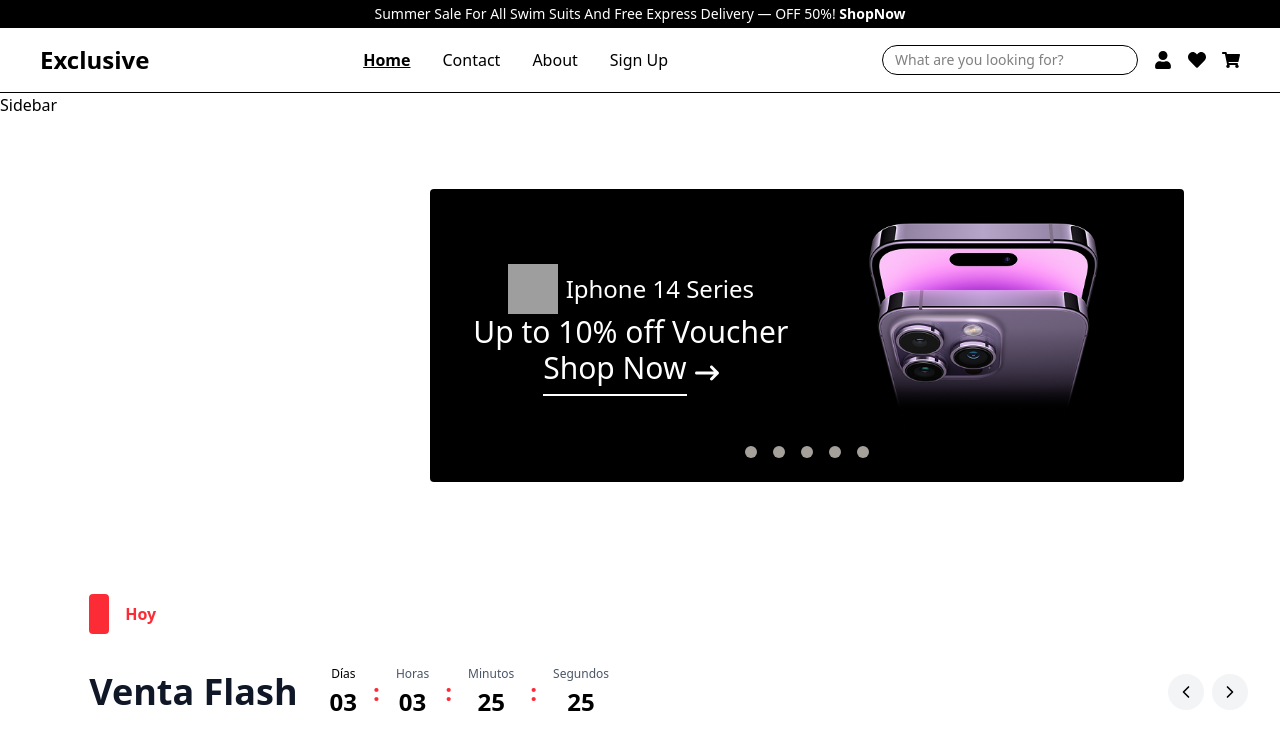
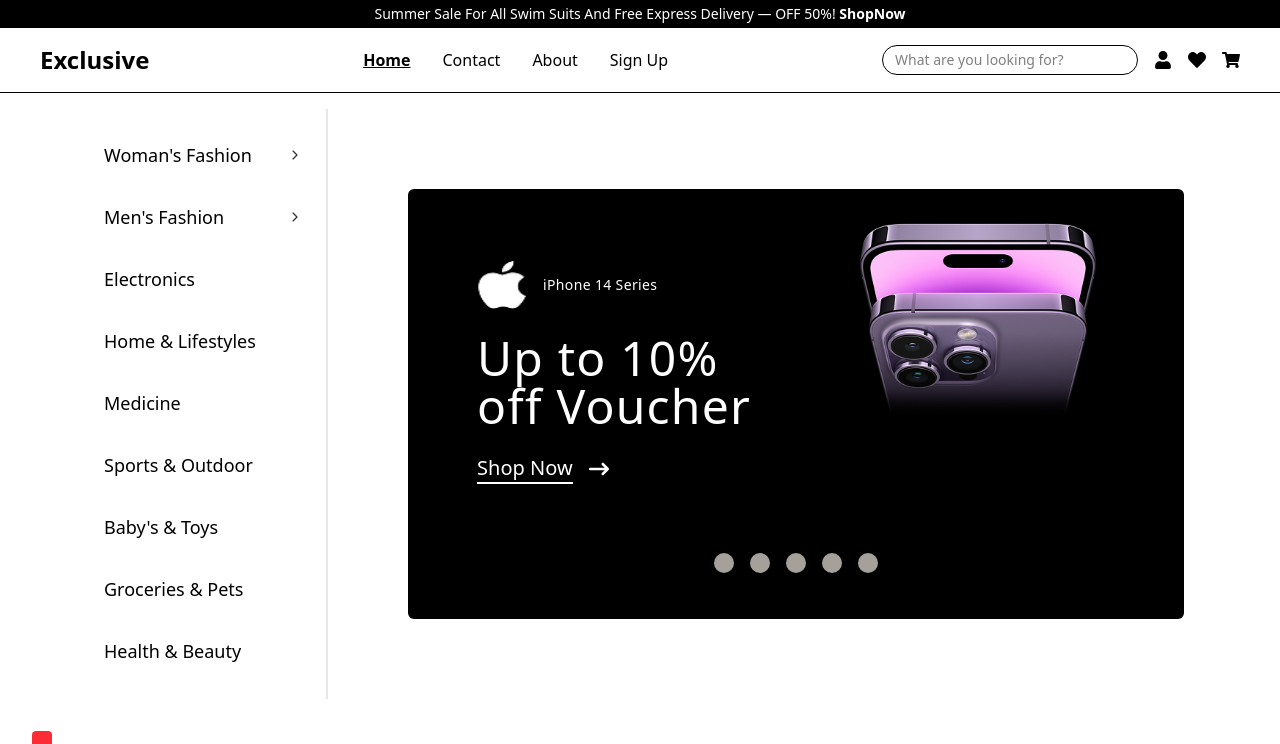
Before and after one commit to BrayanGutierrez96/proyecto-final-gen39, a React (Vite) app: page / in a window 1280 px wide. Shown: the top 744 px of the page. Built offline with nearby package versions, Linux system fonts and the light colour scheme; grey boxes are pictures that could not be loaded.

Commit message:
Desarrollo: Se agrega el SideBar. BG

```diff
--- a/src/App.jsx
+++ b/src/App.jsx
@@ -1,6 +1,6 @@
 import { Routes, Route } from 'react-router-dom'
 import Navbar from './components/navbar/Navbar.jsx'
-import Sidebar from './components/Sidebar.jsx'
+import Sidebar from './components/sidebar/SideBar.jsx'
 
 import Home from './pages/Home'
 import Contact from './pages/Contact.jsx'
@@ -12,7 +12,6 @@
     <div>
       <Navbar />
       <div className="flex">
-        <Sidebar />
         <main className="flex-1 p-4">
           <Routes>
             <Route path="/" element={<Home />} />
--- a/src/components/Sidebar.jsx
+++ /dev/null
@@ -1,9 +0,0 @@
-import React from 'react'
-
-const Sidebar = () => {
-  return (
-    <div>Sidebar</div>
-  )
-}
-
-export default Sidebar
--- a/src/components/banner/Banner.jsx
+++ b/src/components/banner/Banner.jsx
@@ -1,6 +1,7 @@
 import { useState } from "react";
 import { FaArrowRightLong } from "react-icons/fa6";
 import "./banner.css";
+import { Link } from "react-router-dom";
 function Banner() {
   const [botones, setBotones] = useState(null);
 
@@ -8,41 +9,41 @@
     setBotones(indice);
   };
   return (
-    <div className="grid grid-cols-2 bg-black p-6 ml-[30%] mr-20 my-20 rounded-sm">
-      <div className="flex justify-center flex-col items-center text-white">
-        <h4 className="flex items-center text-2xl gap-2">
-          <img src="./iconos2/manzana-apple.png" alt="" />
-          Iphone 14 Series
-        </h4>
-        <p className="text-3xl">Up to 10% off Voucher</p>
-        <div className="flex gap-2 items-center justify-between">
-          <p className="border-b-2 pb-2 text-3xl flex items-center gap-2 justify-center">
-            Shop Now
-          </p>
-          <span className="font-thin text-2xl">
+    <div className="bg-black text-white col-span-3 m-20 grid grid-cols-2 p-6 rounded-md ">
+    <div className="flex justify-evenly items-center flex-col">
+      <div className="p-6 flex flex-col gap-6">
+        <div
+          className="flex items-center gap-4 text-sm sm:text-md tracking-wide
+"
+        >
+          <img src="./iconos2/icono-apple.png" alt=""  />
+          <h4>iPhone 14 Series</h4>
+        </div>
+        <h6 className=" text-2xl sm:text-5xl tracking-wide">
+          Up to 10% <br></br> off Voucher
+        </h6>
+        <div className="flex gap-4 items-center text-xl ">
+          <Link className=" border-b-2 border-white">Shop Now</Link>
+          <span className="hover:cursor-pointer">
             <FaArrowRightLong />
           </span>
         </div>
       </div>
-      <div className="w-full bg-white flex justify-center">
-        <img
-          className="imagen-iphone14"
-          src="/iconos2/iphone14.png"
-          alt="iphone14"
-        />
     </div>
-      <div className="col-span-2 flex justify-center gap-4">
-        {[0, 1, 2, 3, 4].map((boton, indice) => {
+    <div className="">
+      <img  src="./iconos2/iphone14.png" alt="" className="imagen-iphone14" />
+    </div>
+    <div className="flex justify-center gap-4 col-span-2 items-center">
+      {[0, 1, 2, 3, 4].map((boton, index) => {
         return (
           <div
-            key={indice}
+            key={index}
             onClick={() => {
-                cambiarColorBotones(indice);
+              cambiarColorBotones(index);
             }}
-              data-testid={`boton-${indice}`}
             className={`${
-                botones === indice ? "bg-red-400" : "bg-stone-400"
-              } w-3 h-3  rounded-full hover:cursor-pointer hover:scale-[1.1]`}
+              botones === index ? "bg-red-400" : "bg-stone-400"
+            } w-5 h-5 rounded-full hover:cursor-pointer hover:scale-[1.1]`}
           ></div>
         );
       })}
--- /dev/null
+++ b/src/components/sidebar/SideBar.jsx
@@ -0,0 +1,74 @@
+import React, { useState } from "react";
+import { IoIosArrowForward } from "react-icons/io";
+import { Link } from "react-router-dom";
+
+function SideBar() {
+  const [seleccionado, setSeleccionado] = useState(false);
+  const categorias = [
+    "Electronics",
+    "Home & Lifestyles",
+    "Medicine",
+    "Sports & Outdoor",
+    "Baby's & Toys",
+    "Groceries & Pets",
+    "Health & Beauty",
+  ];
+
+  const toggleSeleccionado = (categoria) => {
+    setSeleccionado((prev) => (prev === categoria ? false : categoria));
+  };
+
+  return (
+    <div className="text-xs sm:text-sm md:text-md lg:text-lg col-span-1 flex justify-center flex-col items-center text-left gap-4 sm:pl-20 py-6 pr-4 border-r-2 border-gray-200">
+      <div
+        onClick={() => {
+          toggleSeleccionado("woman");
+        }}
+        className={`flex w-full justify-between items-center gap-4 hover:cursor-pointer border-b-2 px-2 py-2 hover:border-gray-400 ${
+          seleccionado === "woman"
+            ? "bg-gray-400/30 border-transparent rounded-sm"
+            : "border-transparent"
+        }`}
+      >
+        <Link>Woman's Fashion </Link>
+        <span className="text-sm font-thin text-black/80 flex items-center">
+          <IoIosArrowForward />
+        </span>
+      </div>
+      <div
+        onClick={() => {
+          toggleSeleccionado("men");
+        }}
+        className={`flex w-full justify-between items-center gap-4 hover:cursor-pointer border-b-2 px-2 py-2 hover:border-gray-400 ${
+          seleccionado === "men"
+            ? "bg-gray-400/30 border-transparent rounded-sm"
+            : "border-transparent"
+        }`}
+      >
+        <Link>Men's Fashion</Link>
+        <span className="text-sm font-thin text-black/80 flex items-center">
+          <IoIosArrowForward />
+        </span>
+      </div>
+      {categorias.map((categoria, index) => {
+        return (
+          <Link
+            onClick={() => {
+              toggleSeleccionado(categoria);
+            }}
+            key={index}
+            className={` w-full  items-center gap-4 hover:cursor-pointer border-b-2 px-2 py-2 hover:border-gray-400 ${
+              seleccionado === categoria
+                ? "bg-gray-400/30 border-transparent rounded-sm"
+                : "border-transparent"
+            }`}
+          >
+            {categoria}
+          </Link>
+        );
+      })}
+    </div>
+  );
+}
+
+export default SideBar;
--- a/src/pages/Home.jsx
+++ b/src/pages/Home.jsx
@@ -5,12 +5,16 @@
 import Banner from '../components/banner/Banner'
 import FlashSalesSection from '../components/FlashSalesSection/FlashSalesSection'
 import JBLCard from '../components/promocionDestacada/JBLCard'
+import SideBar from '../components/sidebar/SideBar'
 
 
 function Home() {
   return (
-    <main>
-        <Banner/>
+<main className="text-xs">
+      <section className="grid grid-cols-4 ">
+        <SideBar />
+        <Banner />
+      </section>
         <FlashSalesSection/>
         <Categories />
         <JBLCard/>
```
Also changed, not shown: public/iconos2/icono-apple.png (added). Lines whose indentation alone changed are shown as unchanged.
